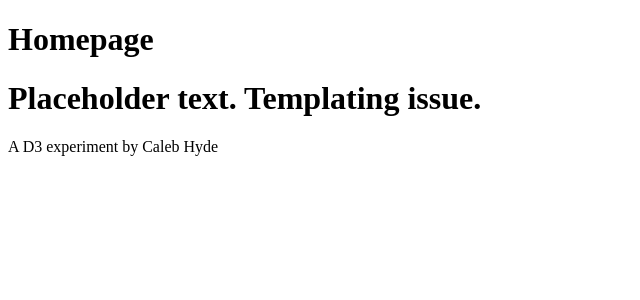
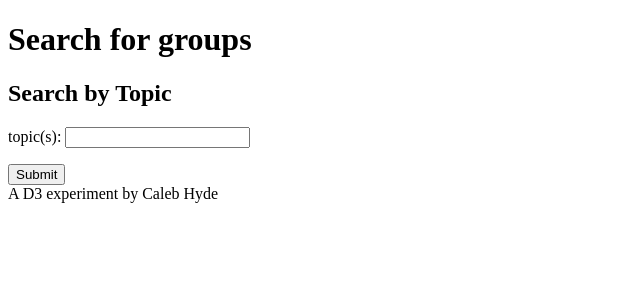
Before and after one commit to clebio/MeetupD3, a Django app: page / in a window 1280 px wide. Shown: the top 300 px of the page, without its empty margins (0-640 px from the left). Run offline with Django 3.2, Linux system fonts and the light colour scheme; some libraries are stand-ins or nearby versions.

Commit message:
Add topics search to homepage to get things started

```diff
--- a/app1/views.py
+++ b/app1/views.py
@@ -1,14 +1,23 @@
-from django.http import HttpResponse
+from django.http import HttpResponse, HttpResponseRedirect
 from django.template import Context, loader
-from django.shortcuts import render_to_response
+from django.shortcuts import render, render_to_response
+from django.core.urlresolvers import reverse
 from app1.models import Member
 from meetupD3 import meetup
-import datetime
+from django import forms
+
 
 def home(request):
-    now = datetime.datetime.now()
-    html = "<p>The time now is %s.<p>" % now
-    return render_to_response('base.html', {'title': 'Homepage', 'content': html})
+    class TopicsForm(forms.Form):
+        topicList = forms.CharField(label='topic(s)')
+
+    if request.method == 'POST':
+        form = TopicsForm(request.POST)
+        if form.is_valid():
+            return HttpResponseRedirect('groups/'+form.cleaned_data['topicList'])
+    else:
+        form = TopicsForm()
+    return render(request, 'app1/home.html', {'form': form, 'title': 'Search for groups' })
 
 def profiles(request, member_id):
     pros = meetup.getProfiles(member_id)
--- /dev/null
+++ b/templates/app1/home.html
@@ -0,0 +1,9 @@
+{% extends "base.html" %}
+
+{% block content %}
+    <h2>Search by Topic</h2>
+    <form action="/" method="post">{% csrf_token %}
+      {{ form.as_p }}
+      <input type="submit" value="Submit" />
+    </form>
+{% endblock %}
--- a/templates/base.html
+++ b/templates/base.html
@@ -12,8 +12,9 @@
   <title>Meetup D3 Visualizer - {{ title }}</title>
   <meta name="description" content="">
   <meta name="viewport" content="width=device-width">
+  <!-- JavaScript at the bottom for fast page loading -->
+<!--
   <script src="{% static "js/modernizr-2.5.3.min.js" %}"></script>
-  <!-- JavaScript at the bottom for fast page loading -->
   <link rel="stylesheet" href="{% static "css/base.css" %}" />
   <link rel="stylesheet" href="{% static "css/skeleton.css" %}" />
   <link rel="stylesheet" href="{% static "css/layout.css" %}" />
@@ -21,6 +22,7 @@
   <link rel="stylesheet" type="text/css" href="{% static "type/apparatus.css" %}" media="all" />
   <link rel="stylesheet" type="text/css" href="{% static "type/bebas.css" %}" media="all" />
   <link rel="stylesheet" href="{% static "css/colors.css" %}" />
+-->
 </head>
 <body>
   <!-- Prompt IE 6 users to install Chrome Frame. Remove this if you support IE 6.
```
Also changed, not shown: meetupD3/local_settings.py (+1 -10 lines), meetupD3/settings_cache.py (added, +10 -0 lines), 1 other file.
